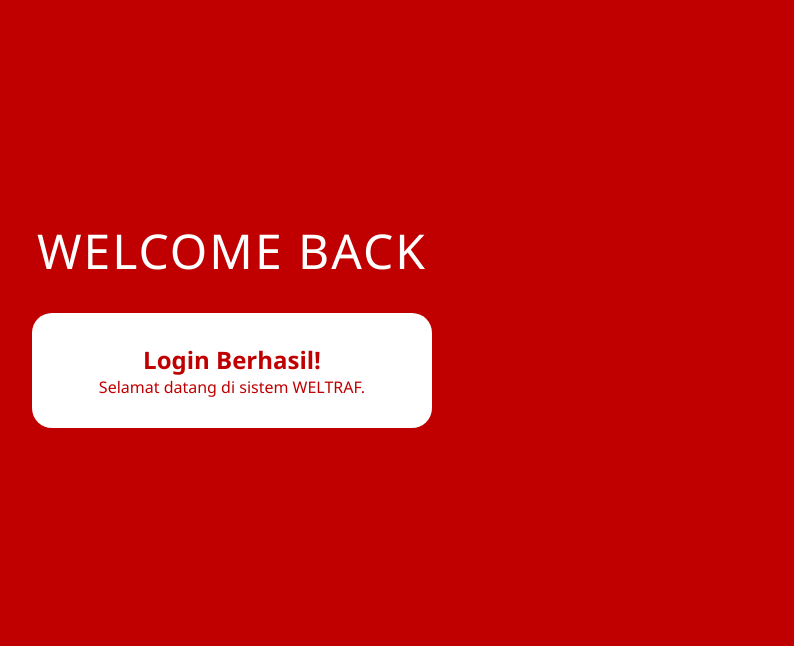
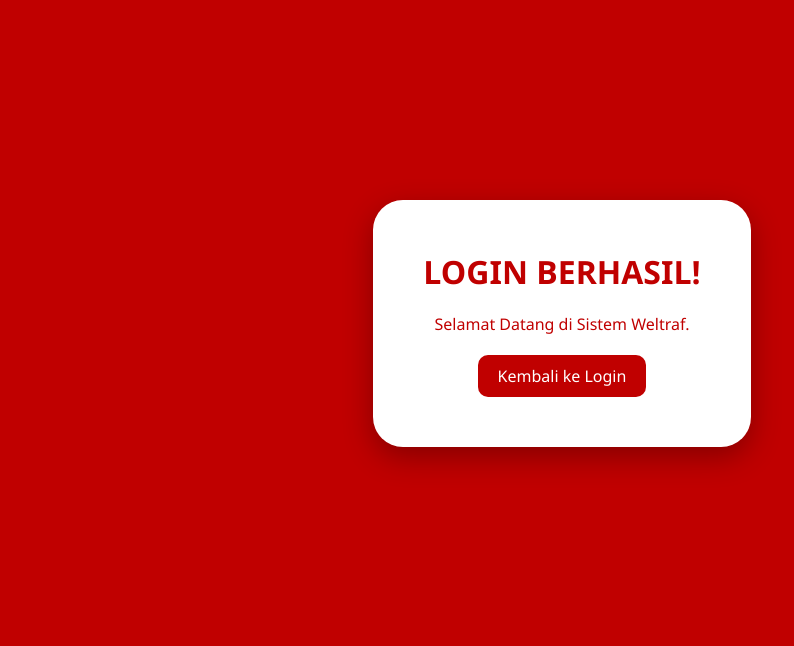
Before and after one commit to Dijostwn/inventory-api, a website: page login.html in a window 1280 px wide. Shown: the part 77-723 px from the top of the page, without its empty margins (78-872 px from the left). Drawn offline with Linux system fonts and the light colour scheme.

Commit message:
Update login.html

```diff
--- a/login.html
+++ b/login.html
@@ -3,82 +3,20 @@
 <head>
     <meta charset="UTF-8">
     <meta name="viewport" content="width=device-width, initial-scale=1.0">
-    <title>WELTRAF - Dashboard</title>
+    <title>WELTRAF - Success</title>
     <style>
-        * {
-            margin: 0;
-            padding: 0;
-            box-sizing: border-box;
-            font-family: 'Segoe UI', Tahoma, Geneva, Verdana, sans-serif;
-        }
-
-        body {
-            background-color: #c00000;
-            height: 100vh;
-            display: flex;
-            align-items: center;
-            justify-content: center;
-            color: white;
-            overflow: hidden;
-        }
-
-        .login-container {
-            display: flex;
-            width: 95%;
-            max-width: 1200px;
-            height: 80vh;
-            align-items: center;
-        }
-
-        .login-form-section {
-            flex: 1;
-            padding: 50px;
-            display: flex;
-            flex-direction: column;
-            justify-content: center;
-            align-items: center;
-        }
-
-        .login-form-section h1 {
-            font-size: 3rem;
-            letter-spacing: 2px;
-            margin-bottom: 30px;
-            font-weight: 500;
-        }
-
-        .message-box {
-            background: white;
-            color: #c00000;
-            padding: 30px;
-            border-radius: 20px;
-            text-align: center;
-            width: 100%;
-            max-width: 400px;
-        }
-
-        .image-section {
-            flex: 1.5;
-            height: 100%;
-            background: url('WhatsApp Image 2026-04-17 at 15.36.10.jpeg') no-repeat center center;
-            background-size: cover;
-            border-radius: 60px;
-        }
-
-        @media (max-width: 768px) {
-            .image-section { display: none; }
-        }
+        * { margin: 0; padding: 0; box-sizing: border-box; font-family: 'Segoe UI', sans-serif; }
+        body { background-color: #c00000; height: 100vh; display: flex; align-items: center; justify-content: center; color: white; overflow: hidden; }
+        .container { text-align: center; background: white; color: #c00000; padding: 50px; border-radius: 30px; box-shadow: 0 10px 30px rgba(0,0,0,0.3); }
+        h1 { margin-bottom: 20px; }
+        .back-btn { margin-top: 20px; padding: 10px 20px; background: #c00000; color: white; border: none; border-radius: 10px; cursor: pointer; text-decoration: none; display: inline-block; }
     </style>
 </head>
 <body>
-    <div class="login-container">
-        <div class="login-form-section">
-            <h1>WELCOME BACK</h1>
-            <div class="message-box">
-                <h2>Login Berhasil!</h2>
-                <p>Selamat datang di sistem WELTRAF.</p>
-            </div>
-        </div>
-        <div class="image-section"></div>
+    <div class="container">
+        <h1>LOGIN BERHASIL!</h1>
+        <p>Selamat Datang di Sistem Weltraf.</p>
+        <a href="index.html" class="back-btn">Kembali ke Login</a>
     </div>
 </body>
 </html>
```
